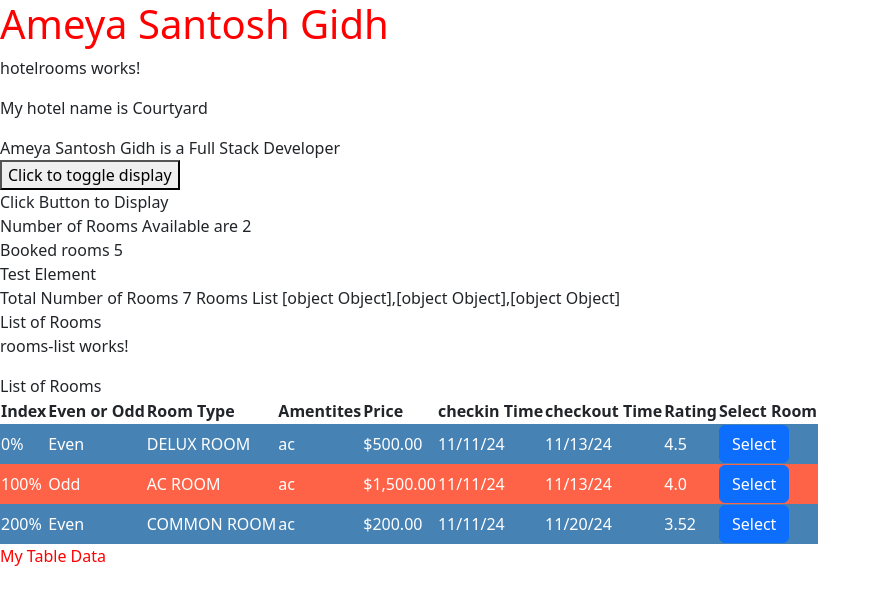
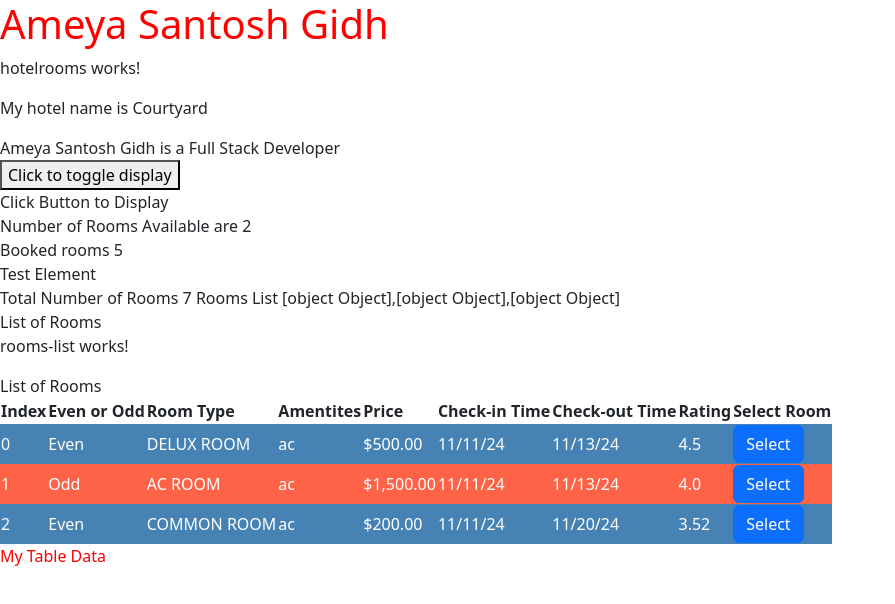
Before and after one commit to ameyagidh/AngularHotelInventoryApp, an Angular app: page / in a window 1280 px wide. Shown: the top 604 px of the page, without its empty margins (0-895 px from the left). Built offline with nearby package versions, Linux system fonts and the light colour scheme.

Commit message:
Output tag figured out

```diff
--- a/src/app/hotelrooms/hotelrooms.component.html
+++ b/src/app/hotelrooms/hotelrooms.component.html
@@ -20,30 +20,9 @@
 <div>
     List of Rooms
 </div>
-<hiv-rooms-list [roomsList]="roomsList" (selectedRoom)="selectRoom($event)"></hiv-rooms-list>
-
-   <!-- <table>
-        <tr>
-            <th>Index</th>
-            <th>Even or Odd</th>
-            <th>Room Type</th>
-            <th>Amentites</th>
-            <th>Price</th>
-            <th>checkin Time</th>
-            <th>checkout Time</th>
-            <th>Rating</th>
-        </tr>
-        <tr *ngFor="let room of roomsList | slice : 0:10 ; let e = even; let o = odd; let i = index" [ngClass]="{'even': e, 'odd': o}">
-            <td>{{i | percent}}</td>
-            <td>{{e? "Even" : "Odd"}}</td>
-            <td>{{room.roomType | uppercase}}</td>
-            <td>{{room.amentites | lowercase}}</td>
-            <td>{{ room.price | currency:'USD' }}</td>
-            <td>{{room.checkinTime  | date: 'shortDate'}}</td>
-            <td>{{room.checkoutTime  | date: 'shortDate'}}</td>
-            <td>{{room.rating | number:'1.1-2' : 'en-us'}}</td>
-        </tr>
-   </table> -->
+<hiv-rooms-list [roomsList]="roomsList"
+    (selectedRoom)="selectRoom($event)">
+</hiv-rooms-list>
    <div  [ngStyle]="{'color': rooms.availableRooms > 5 ? 'green' : 'red'}">
     My Table Data
     <!-- {{roomsList}}
--- a/src/app/hotelrooms/hotelrooms.component.ts
+++ b/src/app/hotelrooms/hotelrooms.component.ts
@@ -4,10 +4,10 @@ import { hotelroomsInterface, roomlist } from './hotelroomsInterface';
 @Component({
   selector: 'hiv-hotelrooms',
   templateUrl: './hotelrooms.component.html',
-  styleUrl: './hotelrooms.component.scss'
+  styleUrls: ['./hotelrooms.component.scss']  // Corrected here
 })
 export class HotelroomsComponent {
-  hotelname = "Courtyard"
+  hotelname = "Courtyard";
   displayButton = false;
   mytxt = "Ameya Santosh Gidh is a Full Stack Developer";
 
@@ -17,7 +17,8 @@ export class HotelroomsComponent {
     bookedRooms: 5,
   };
 
-  roomsList: roomlist[] = [{
+  roomsList: roomlist[] = [
+    {
       roomType: "Delux Room",
       amentites: "AC",
       price: 500,
@@ -44,15 +45,13 @@ export class HotelroomsComponent {
       checkoutTime: new Date("20-Nov-2024"),
       rating: 3.52,
     }
+  ];
 
-]
-
-  toggle(){
-    this.displayButton = ! this.displayButton;
+  toggle() {
+    this.displayButton = !this.displayButton;
   }
 
   selectRoom(room: roomlist) {
     console.log("Selected room in parent component:", room);
   }
-
 }
--- a/src/app/rooms-list/rooms-list.component.html
+++ b/src/app/rooms-list/rooms-list.component.html
@@ -3,26 +3,30 @@
 <div> List of Rooms</div>
 
 <table>
+  <thead>
     <tr>
       <th>Index</th>
       <th>Even or Odd</th>
       <th>Room Type</th>
       <th>Amentites</th>
       <th>Price</th>
-        <th>checkin Time</th>
-        <th>checkout Time</th>
+      <th>Check-in Time</th>
+      <th>Check-out Time</th>
       <th>Rating</th>
       <th>Select Room</th>
     </tr>
-    <tr *ngFor="let room of roomsList | slice : 0:10 ; let e = even; let o = odd; let i = index" [ngClass]="{'even': e, 'odd': o}">
-        <td>{{i | percent}}</td>
-        <td>{{e? "Even" : "Odd"}}</td>
+  </thead>
+  <tbody>
+    <tr *ngFor="let room of roomsList | slice: 0: 10; let e = even; let o = odd; let i = index" [ngClass]="{'even': e, 'odd': o}">
+      <td>{{i}}</td>
+      <td>{{e ? 'Even' : 'Odd'}}</td>
       <td>{{room.roomType | uppercase}}</td>
       <td>{{room.amentites | lowercase}}</td>
-        <td>{{ room.price | currency:'USD' }}</td>
-        <td>{{room.checkinTime  | date: 'shortDate'}}</td>
-        <td>{{room.checkoutTime  | date: 'shortDate'}}</td>
-        <td>{{room.rating | number:'1.1-2' : 'en-us'}}</td>
+      <td>{{room.price | currency: 'USD'}}</td>
+      <td>{{room.checkinTime | date: 'shortDate'}}</td>
+      <td>{{room.checkoutTime | date: 'shortDate'}}</td>
+      <td>{{room.rating | number: '1.1-2': 'en-us'}}</td>
       <td><button class="btn btn-primary" (click)="selectRoom(room)">Select</button></td>
     </tr>
+  </tbody>
 </table>
--- a/src/app/rooms-list/rooms-list.component.ts
+++ b/src/app/rooms-list/rooms-list.component.ts
@@ -4,7 +4,7 @@ import { roomlist } from '../hotelrooms/hotelroomsInterface';
 @Component({
   selector: 'hiv-rooms-list',
   templateUrl: './rooms-list.component.html',
-  styleUrl: './rooms-list.component.scss'
+  styleUrls: ['./rooms-list.component.scss']  // Corrected here
 })
 export class RoomsListComponent {
 
@@ -12,7 +12,7 @@ export class RoomsListComponent {
   @Output() selectedRoom = new EventEmitter<roomlist>();
 
   selectRoom(room: roomlist) {
-    console.log("Selected room in child component:");
+    console.log("Selected room in child component:", room);
     this.selectedRoom.emit(room);
   }
 }
```
Lines whose indentation alone changed are shown as unchanged.
